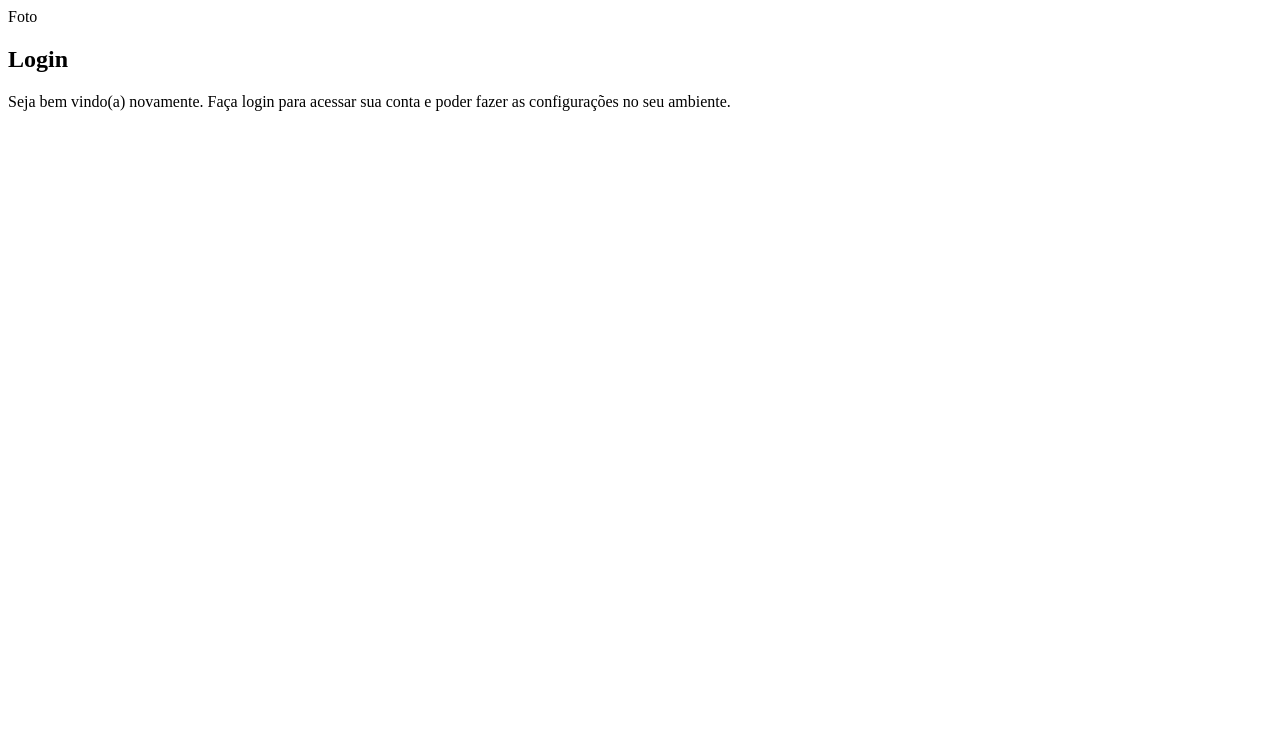
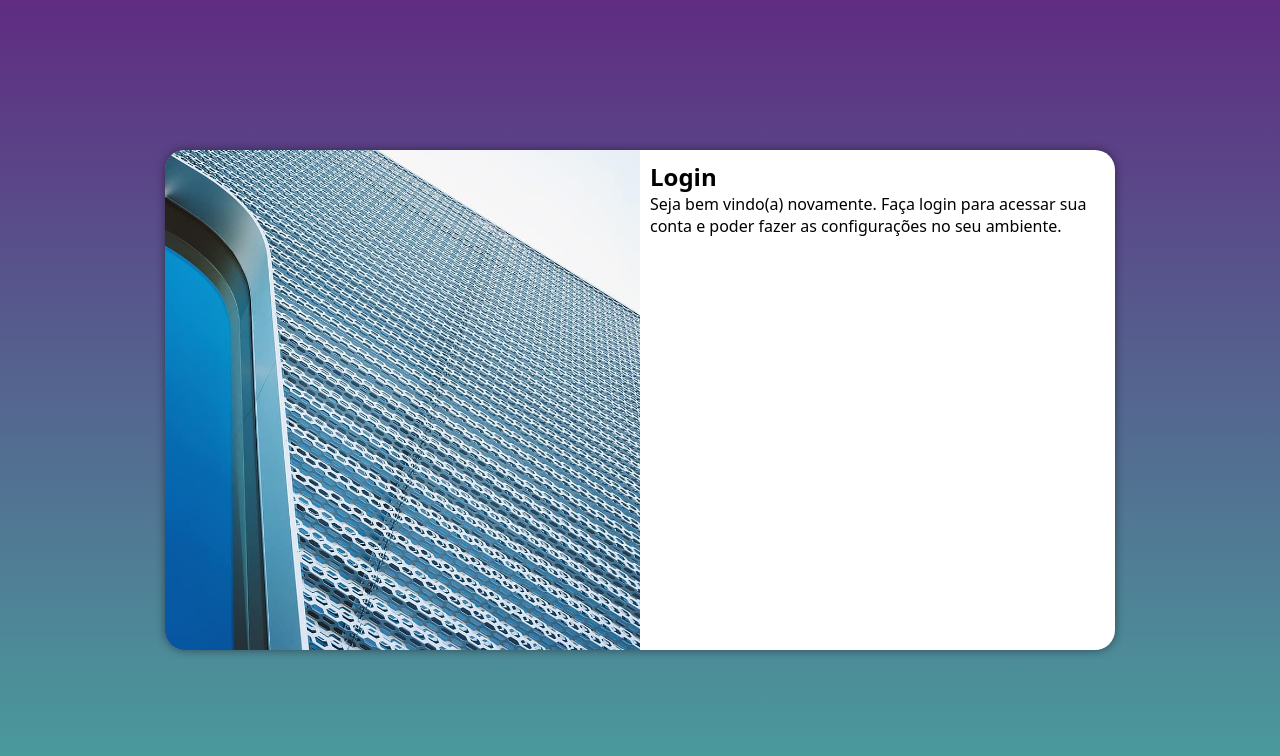
Before and after one commit to pedroadao1971/projeto-login, a plain HTML site: page index.html in a window 1280 px wide. Drawn offline with Linux system fonts and the light colour scheme.

Commit message:
media query para outras telas

```diff
--- /dev/null
+++ b/estilos/media.query.css
@@ -0,0 +1,55 @@
+@charset "UTF-8";
+
+/* Typical Device Breakpoints
+-----------------------------
+Pequenas telas: 600px
+Telemovel: de 600px até 768px
+Table: de 768px até 992px
+Desktop: 992px até 1200px
+Grandes telas: acima de 1200px
+*/
+
+@media screen and (min-width: 768px) and (max-width: 992px) {
+
+    body {
+        background-image: linear-gradient(to top, #49a09d, #5f2c82);
+    }
+
+    section#login {
+        width: 80vw;
+    }
+
+    section#login > div#imagem {
+        float: left;
+        width: 30%;
+        height: 100%;
+    }
+
+    section#login > div#formulario {
+        float: right;
+        width: 70%;
+    }
+}
+
+@media  screen and (min-width: 992px) {
+
+    body {
+        background-image: linear-gradient(to top, #49a09d, #5f2c82);
+    }
+
+    section#login {
+        width: 950px;
+    }
+
+    section#login > div#imagem {
+        float: left;
+        width: 50%;
+        height: 100%;
+    }
+
+    section#login > div#formulario {
+        float: right;
+        width: 50%;
+    }
+
+}
--- a/estilos/style.css
+++ b/estilos/style.css
@@ -5,3 +5,52 @@
     Verde: #49a09d
     Lilás: #5f2c82
 */
+
+* {
+    font-family: system-ui, -apple-system, BlinkMacSystemFont, 'Segoe UI', Roboto, Oxygen, Ubuntu, Cantarell, 'Open Sans', 'Helvetica Neue', sans-serif;
+    padding: 0px;
+    margin: 0px;
+    box-sizing: border-box;
+}
+
+body, html {
+    background-color: #5f2c82;
+    height: 100vh;
+    width: 100vw;
+}
+
+main {
+    position: relative;
+    height: 100vh;
+    width: 100vw;
+}
+
+section#login {
+    position: absolute;
+    top: 50%;
+    left: 50%;
+    transform: translate(-50%, -50%);
+
+    background-color: white;
+    width: 250px;
+    height: 500px;
+    border-radius: 20px;
+    overflow: hidden;
+    box-shadow: 0px 0px 10px rgba(0, 0, 0, 0.450);
+
+    transition: width 1s, heigth 1s;
+    transition-timing-function: ease;
+}
+
+section#login > div#imagem {
+    display: block;
+    background: #5f2c82 url(../imagens/metal.jpg) no-repeat;
+    background-size: cover;
+    background-position: left bottom;
+    height: 200px;
+}
+
+section#login > div#formulario {
+    display: block;
+    padding: 10px;
+}
--- a/index.html
+++ b/index.html
@@ -6,12 +6,13 @@
     <meta name="viewport" content="width=device-width, initial-scale=1.0">
     <title>Login</title>
     <link rel="stylesheet" href="estilos/style.css">
+    <link rel="stylesheet" href="estilos/media.query.css">
 </head>
 <body>
     <main>
         <section id="login">
             <div id="imagem">
-                Foto
+                <!--Aqui vai a imagem nas css-->
             </div>
             <div id="formulario">
                 <h1>Login</h1>
```
